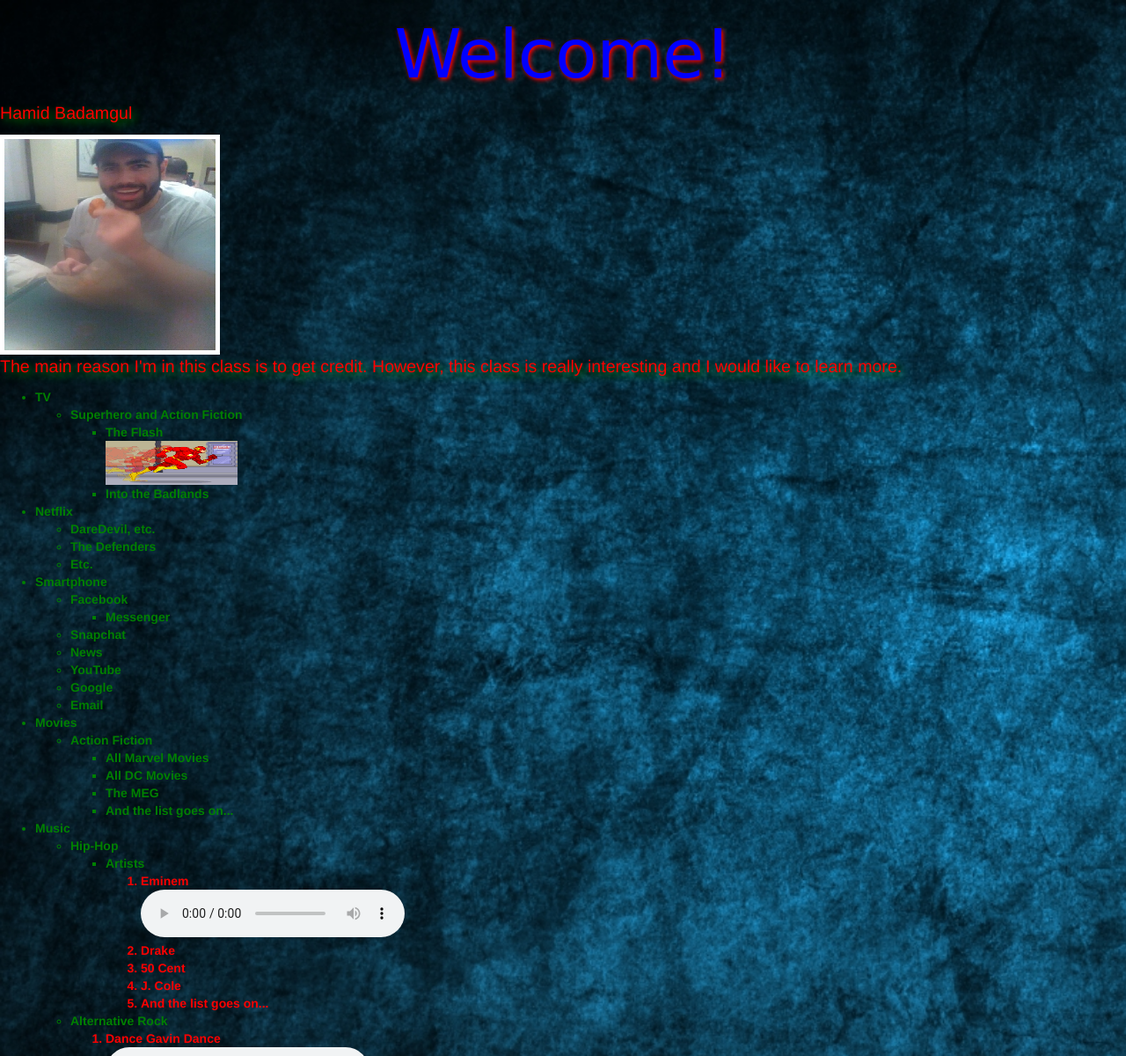
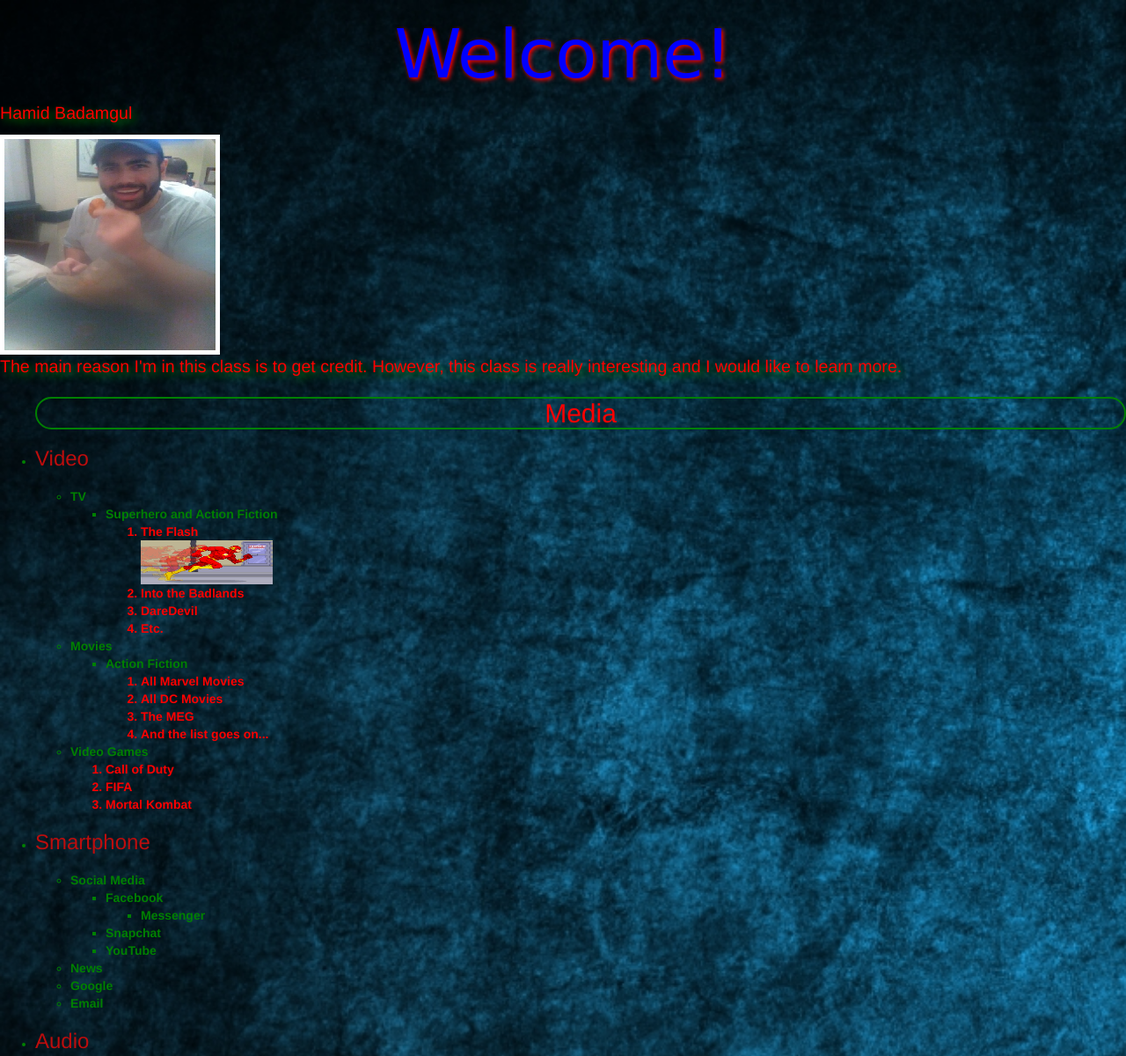
Before and after one commit to hbadamgul21/hbadamgul21.github.io, a plain HTML site: page index.html in a window 1280 px wide. Shown: the top 1200 px of the page at 88% size. Drawn offline with nearby package versions, Linux system fonts and the light colour scheme.

Commit message:
More Changes

```diff
--- a/index.html
+++ b/index.html
@@ -18,45 +18,56 @@
 <p>The main reason I'm in this class is to get credit. However, this class is really interesting and I would like to learn more.</p>
 
 <ul>
+<h2>Media</h2>
+ <li><h3>Video<h3></li>
+	<ul>
       <li>TV</li>
       <ul>
         <li>Superhero and Action Fiction </li>
-            <ul>
+            <ol>
                 <!-- Acknownledgment: https://steamcommunity.com/sharedfiles/filedetails/?id=833634998 -->
 				<li>The Flash</li>
                 <img src="flashRUN.gif" style="width:150px;height:50px;">
                 <li>Into the Badlands</li>
+                <li>DareDevil</li>
+                <li>Etc.</li>
+			</ol>
       </ul>
+      <li>Movies</li>
+        <ul>
+            <li>Action Fiction</li>
+            <ol>
+                <li>All Marvel Movies</li>
+                <li>All DC Movies</li>
+                <li>The MEG</li>
+                <li>And the list goes on...</li>
+           </ol>
         </ul>
-  <li>Netflix</li>
+      <li>Video Games</li>
+        <ol>
+            <li>Call of Duty</li>
+            <li>FIFA</li>
+            <li>Mortal Kombat</li>
+        </ol>
+    </ul>
+  <li><h3>Smartphone<h3></li>
 	<ul>
-		<li>DareDevil, etc.</li>
-		<li>The Defenders</li>
-		<li>Etc.</li>
-	</ul>
-  <li>Smartphone</li>
+      <li>Social Media</li>
        <ul>
 		<li>Facebook</li>
 			<ul>
 				<li>Messenger</li>
 			</ul>
 		<li>Snapchat</li>
+        <li>YouTube</li>
+      </ul>
     <li>News</li>
-		<li>YouTube</li>
 	<li>Google</li>
     <li>Email</li>
-	</ul>
-  <li>Movies</li>
-    <ul>
-        <li>Action Fiction</li>
-          <ul>
-                <li>All Marvel Movies</li>
-                <li>All DC Movies</li>
-                <li>The MEG</li>
-                <li>And the list goes on...</li>
 
     </ul>
-    </ul>
+  <li><h3>Audio<h3></li>
+  <ul>
      <li>Music</li>
      <ul>
 		<li>Hip-Hop</li>
@@ -88,7 +99,7 @@
             </ol>
 		<li>Pop</li>
 		<li>And different types of other genres...</li>
-
+      </ul>
 	</ul>
 
 </ul>
--- a/styles.css
+++ b/styles.css
@@ -15,6 +15,18 @@ h1 {
     text-shadow: 2px 2px 5px red;
     color: blue;
 }
+
+h2 {
+   color: red;
+   border-radius: 25px;
+   border: 2px solid green;
+   text-align: center;
+}
+
+h3 {
+    color: #BD0D0D;
+}
+
 p {
     color: red;
     text-shadow: 4px 4px 10px green;
```
Lines whose indentation alone changed are shown as unchanged.
